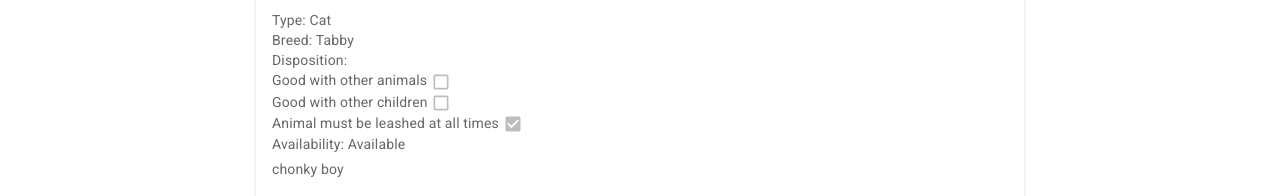
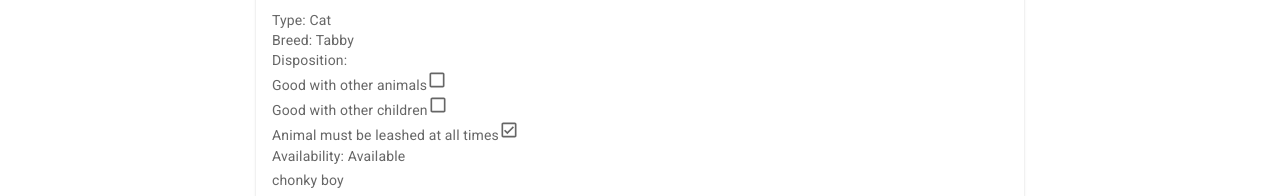
Before and after one commit to alexlo510/dating_app_for_animal_adoption, a React (Create React App) app in the folder frontend/: page /adopt in a window 1280 px wide. Shown: the part 202-398 px from the top of the page. Built offline with nearby package versions, Linux system fonts and the light colour scheme; no server answers.

Commit message:
changed checkbox to icon

```diff
--- a/frontend/src/components/adoptionCard.js
+++ b/frontend/src/components/adoptionCard.js
@@ -1,5 +1,7 @@
 import React from 'react';
-import { Button, Card, CardActions, CardContent, CardMedia, Checkbox, Typography } from '@mui/material/';
+import { Button, Card, CardActions, CardContent, CardMedia, Typography } from '@mui/material/';
+import CheckBoxOutlinedIcon from '@mui/icons-material/CheckBoxOutlined';
+import CheckBoxOutlineBlankOutlinedIcon from '@mui/icons-material/CheckBoxOutlineBlankOutlined';
 
 const buttonStyle = {
     backgroundColor: "teal",
@@ -30,14 +32,10 @@ export default function AdoptionCard(props) {
                 <Typography gutterBottom variant="h5" component="div">{name}</Typography>
                 <Typography variant="body2" color="text.secondary" component="div">Type: {type}</Typography>
                 <Typography variant="body2" color="text.secondary" component="div">Breed: {breed}</Typography>
-                <Typography variant="body2" color="text.secondary" component="div">Disposition:
+                <Typography variant="body2" color="text.secondary" component="div">Disposition: </Typography>
                 {Object.entries(dispositions).map(([key, value], index) =>
-                    (value ?
-                        (<Typography key={index} variant="body2" color="text.secondary" component="div">{key} <Checkbox size="small" sx={{padding:0}} disabled checked /></Typography>) :
-                        (<Typography key={index} variant="body2" color="text.secondary" component="div">{key} <Checkbox size="small" sx={{padding:0}} disabled/></Typography>)
-                    )
-                )}
-                </Typography>
+                    <Typography key={index} variant="body2" color="text.secondary" component="div">{key}
+                        {value ? <CheckBoxOutlinedIcon fontSize="small"/> : <CheckBoxOutlineBlankOutlinedIcon fontSize="small"/>}</Typography>)}
                 <Typography gutterBottom variant="body2" color="text.secondary" component="div">Availability: {availability}</Typography>
                 <Typography variant="body2" color="text.secondary" component="div">
                     {description}
```
